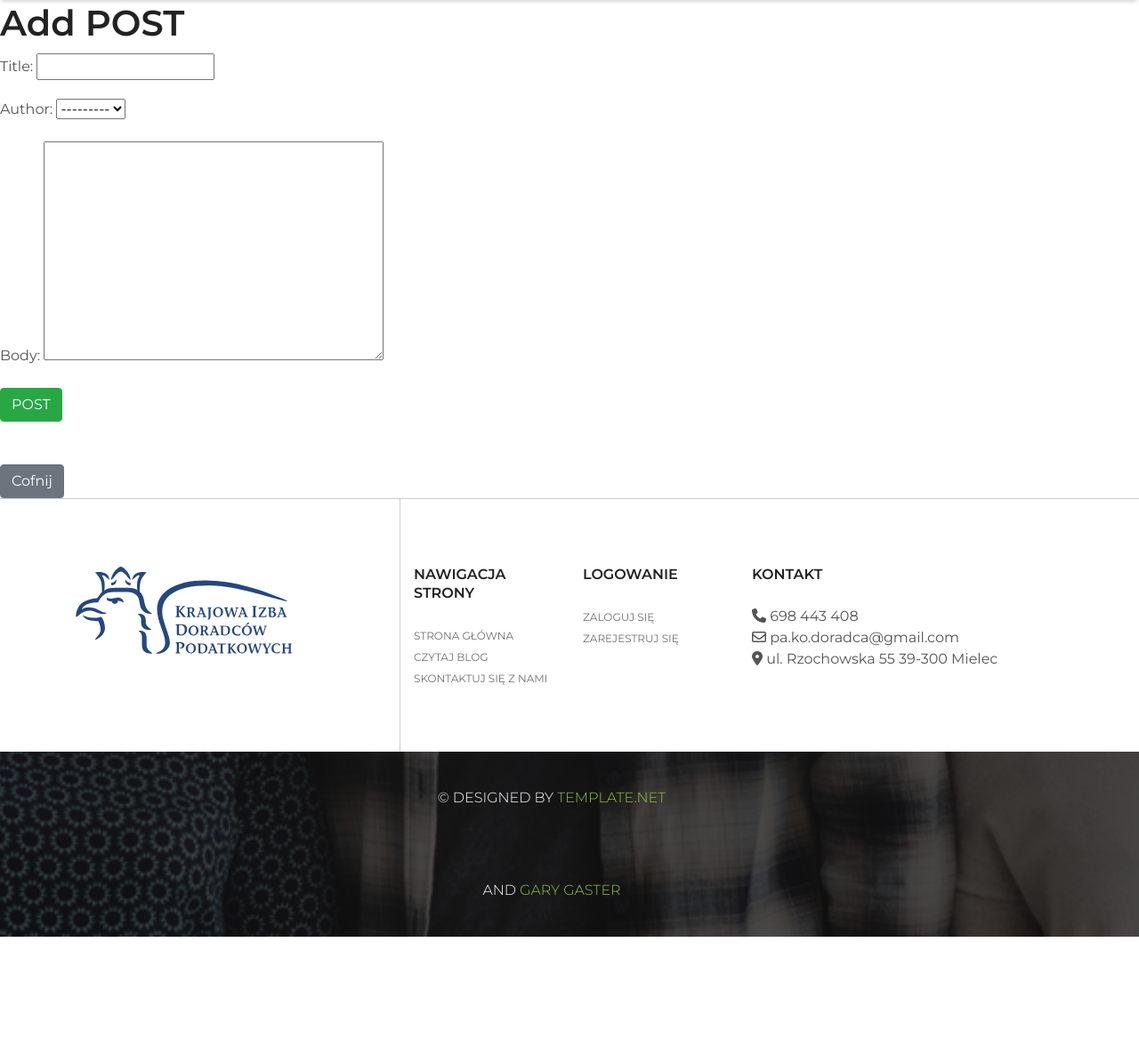
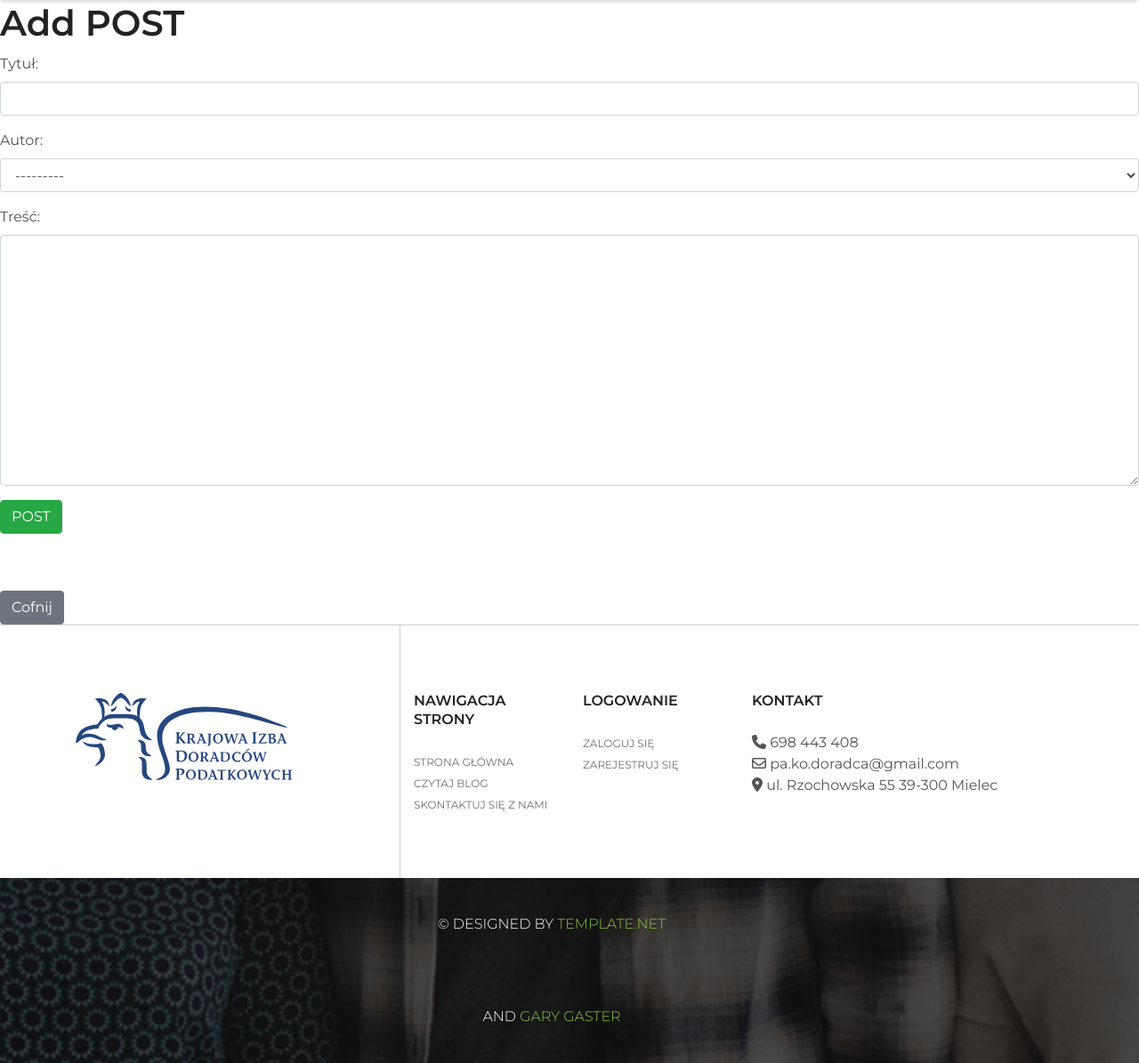
Before and after one commit to GaryGaster/Tax-adviser, a Django app: page /add-post/ in a window 1280 px wide. Shown: the part 249-1444 px from the top of the page at 89% size. Before the commit the page ends 1302 px from the top, so only its background shows below. Run offline with Django 3.2, Linux system fonts and the light colour scheme; some libraries are stand-ins or nearby versions.

Commit message:
Style Django Forms

```diff
--- a/main/forms.py
+++ b/main/forms.py
@@ -0,0 +1,19 @@
+from django import forms
+from .models import Post
+
+class PostForm(forms.ModelForm):
+    class Meta:
+        model = Post
+        fields = ('title', 'author', 'body')
+
+        widgets = {
+            'title': forms.TextInput(attrs={'class': 'form-control'}),
+            'author': forms.Select(attrs={'class': 'form-control'}),
+            'body': forms.Textarea(attrs={'class': 'form-control'}),
+        }
+
+        labels = {
+            'title': 'Tytuł',
+            'author': 'Autor',
+            'body': 'Treść'
+        }
--- a/main/templates/main/add_post.html
+++ b/main/templates/main/add_post.html
@@ -6,11 +6,13 @@
 
 <h1>Add POST</h1>
 
-<form method="POST">
-    {% csrf_token %}
-    {{ form.as_p }}
-    <button type="submit" class="btn btn-success">POST</button>
-</form>
+<div class="form-group">
+    <form method="POST">
+        {% csrf_token %}
+        {{ form.as_p }}
+        <button type="submit" class="btn btn-success">POST</button>
+    </form>
+</div>
 
 
 <br/><br/>
--- a/main/views.py
+++ b/main/views.py
@@ -3,6 +3,7 @@
 from django.views.generic import ListView, DetailView, CreateView
 
 from .models import Post
+from .forms import PostForm
 
 
 def home(request):
@@ -43,5 +44,5 @@
 
 class AddPostView(CreateView):
     model = Post
+    form_class = PostForm
     template_name = 'main/add_post.html'
-    fields = '__all__'
```
